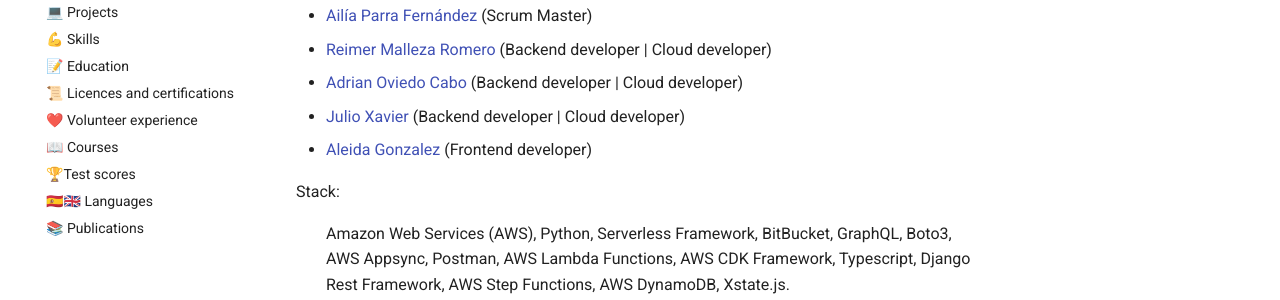
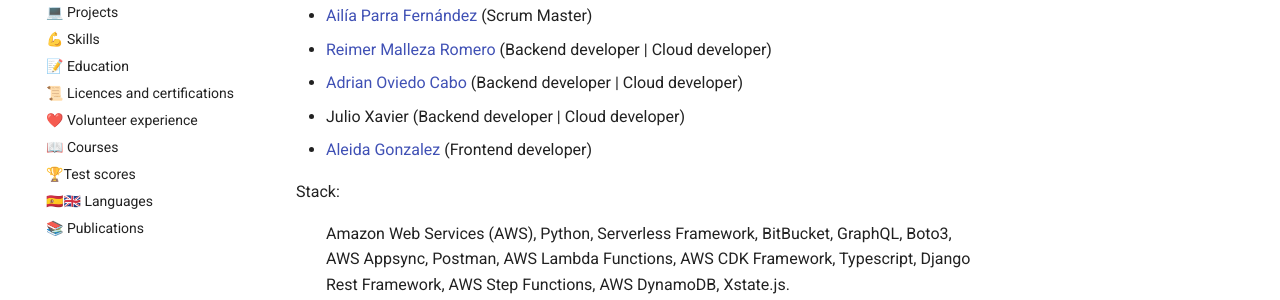
Before and after one commit to rayniel95/rayniel95.github.io, an MkDocs documentation site: the page built from docs/work_experience/datamart/bci_pyme_pj.md, in a window 1280 px wide and 900 px high, scrolled down 1811 px. Shown: the part 392-692 px from the top of the window. Built offline with MkDocs 1.6.1 and Material for MkDocs 9.7.7, drawn with Linux system fonts in a browser that asks for light colours.

```diff
--- a/docs/work_experience/datamart/bci_pyme_pj.md
+++ b/docs/work_experience/datamart/bci_pyme_pj.md
@@ -55,7 +55,7 @@ This project is related to create a SaaS platform for chilean bank BCI. The basi
 - [Ailía Parra Fernández](https://www.linkedin.com/in/ail%C3%ADa-parra-fern%C3%A1ndez-46a98b250/) (Scrum Master)
 - [Reimer Malleza Romero](https://www.linkedin.com/in/reimer-malleza-romero-88a095238/) (Backend developer | Cloud developer)
 - [Adrian Oviedo Cabo](https://www.linkedin.com/in/adrian-oviedo-779a60362/) (Backend developer | Cloud developer)
-- [Julio Xavier]() (Backend developer | Cloud developer)
+- Julio Xavier (Backend developer | Cloud developer)
 - [Aleida Gonzalez](https://www.linkedin.com/in/aleidagonzalezguerrero/) (Frontend developer)
 
 Stack:
```
